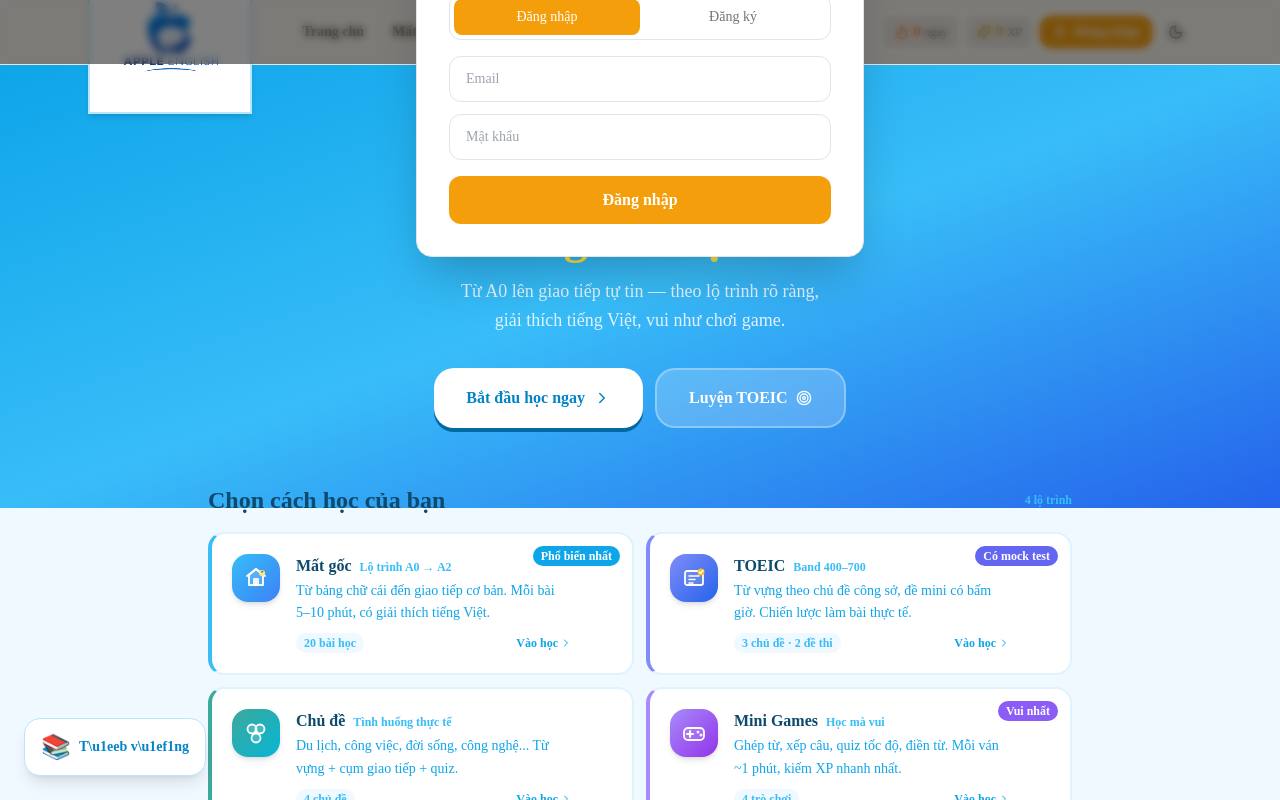
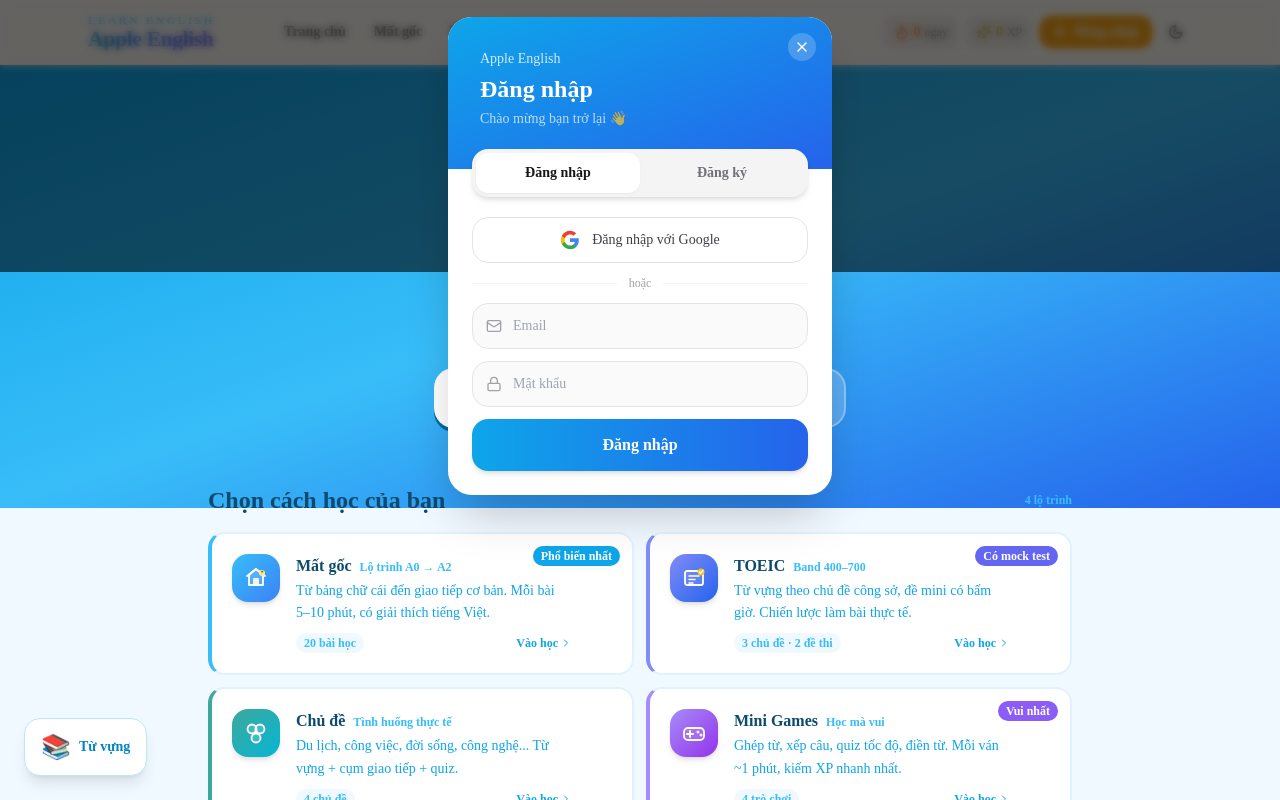
Before and after one commit to NguyeQuanHuy/apple-english, a Next.js app: page / in a window 1280 px wide. Both pictures are taken after a click on the button "Đăng nhập". Shown: the top 800 px of the page. Built offline with nearby package versions, Linux system fonts and the light colour scheme; no server answers.

Commit message:
fix: redirect URL dung trang Apple English

```diff
--- a/app/layout.tsx
+++ b/app/layout.tsx
@@ -89,9 +89,9 @@ export default function RootLayout({ children }: { children: React.ReactNode })
           <ReadingProgress />
           <TopBar />
           <main className="flex-1">{children}</main>
-          <a href="/learn/topics" title="T\u1eeb v\u1ef1ng theo ch\u1ee7 \u0111\u1ec1" className="fixed bottom-6 left-6 z-50 flex items-center gap-2 px-4 py-3 rounded-2xl bg-white dark:bg-ink-900 border border-sky-200 dark:border-sky-800 shadow-lg hover:shadow-xl hover:scale-105 active:scale-95 transition-all duration-200 group">
+          <a href="/learn/topics" title="Từ vựng theo chủ đề" className="fixed bottom-6 left-6 z-50 flex items-center gap-2 px-4 py-3 rounded-2xl bg-white dark:bg-ink-900 border border-sky-200 dark:border-sky-800 shadow-lg hover:shadow-xl hover:scale-105 active:scale-95 transition-all duration-200 group">
             <span className="text-2xl">📚</span>
-            <span className="text-sm font-bold text-sky-600 dark:text-sky-400 hidden sm:block">T\u1eeb v\u1ef1ng</span>
+            <span className="text-sm font-bold text-sky-600 dark:text-sky-400 hidden sm:block">Từ vựng</span>
           </a>
           <Footer />
         </ThemeProvider>
--- a/components/AuthModal.tsx
+++ b/components/AuthModal.tsx
@@ -1,17 +1,20 @@
 "use client";
 import { useState } from "react";
 import { supabase } from "@/lib/supabase";
-import { X } from "lucide-react";
-export function AuthModal({ onClose }) {
+import { X, Mail, Lock, Chrome } from "lucide-react";
+
+export function AuthModal({ onClose }: { onClose: () => void }) {
   const [tab, setTab] = useState("login");
   const [email, setEmail] = useState("");
   const [password, setPassword] = useState("");
   const [loading, setLoading] = useState(false);
   const [msg, setMsg] = useState("");
   const [error, setError] = useState("");
+
   async function handleGoogle() {
-    await supabase.auth.signInWithOAuth({ provider: "google", options: { redirectTo: window.location.origin } });
+    await supabase.auth.signInWithOAuth({ provider: "google", options: { redirectTo: "https://apple-english-py.vercel.app" } });
   }
+
   async function handleSubmit() {
     setLoading(true); setError(""); setMsg("");
     if (tab === "login") {
@@ -20,42 +23,81 @@ export function AuthModal({ onClose }) {
     } else {
       const { error } = await supabase.auth.signUp({ email, password });
       if (error) setError(error.message);
-      else setMsg("Kiểm tra email để xác nhận tài khoản!");
+      else setMsg("Đă gửi email xác nhận! Kiểm tra hộp thư nhé.");
     }
     setLoading(false);
   }
+
   return (
-    <div className="fixed inset-0 z-50 flex items-center justify-center bg-black/50 backdrop-blur-sm p-4" onClick={onClose}>
-      <div className="bg-white dark:bg-zinc-900 rounded-2xl border border-zinc-200 dark:border-zinc-800 w-full max-w-md p-8 shadow-2xl" onClick={e => e.stopPropagation()}>
-        <div className="flex items-center justify-between mb-6">
-          <h2 className="text-xl font-bold">{tab === "login" ? "Đăng nhập" : "Đăng ký"}</h2>
-          <button onClick={onClose} className="p-2 rounded-xl hover:bg-zinc-100 dark:hover:bg-zinc-800"><X className="w-5 h-5" /></button>
+    <div className="fixed inset-0 z-50 flex items-center justify-center bg-black/60 backdrop-blur-sm p-4 pt-64" onClick={onClose}>
+      <div className="bg-white dark:bg-zinc-900 rounded-3xl w-full max-w-sm shadow-2xl overflow-hidden" onClick={e => e.stopPropagation()}>
+
+        {/* Header */}
+        <div className="relative bg-gradient-to-br from-sky-500 to-blue-600 px-8 pt-8 pb-10">
+          <button onClick={onClose} className="absolute top-4 right-4 p-1.5 rounded-full bg-white/20 hover:bg-white/30 text-white transition-all">
+            <X className="w-4 h-4" />
+          </button>
+          <div className="text-white">
+            <p className="text-sm font-medium opacity-80 mb-1">Apple English</p>
+            <h2 className="text-2xl font-black">{tab === "login" ? "Đăng nhập" : "Tạo tài khoản"}</h2>
+            <p className="text-sm opacity-70 mt-1">{tab === "login" ? "Chào mừng bạn trở lại 👋" : "Bắt đầu hành trình học tiếng Anh 🚀"}</p>
+          </div>
         </div>
-        <button onClick={handleGoogle} className="w-full flex items-center justify-center gap-3 border border-zinc-200 dark:border-zinc-700 rounded-xl py-3 hover:bg-zinc-50 dark:hover:bg-zinc-800 mb-4 font-medium text-sm">
-          <svg className="w-5 h-5" viewBox="0 0 24 24"><path fill="#4285F4" d="M22.56 12.25c0-.78-.07-1.53-.2-2.25H12v4.26h5.92c-.26 1.37-1.04 2.53-2.21 3.31v2.77h3.57c2.08-1.92 3.28-4.74 3.28-8.09z"/><path fill="#34A853" d="M12 23c2.97 0 5.46-.98 7.28-2.66l-3.57-2.77c-.98.66-2.23 1.06-3.71 1.06-2.86 0-5.29-1.93-6.16-4.53H2.18v2.84C3.99 20.53 7.7 23 12 23z"/><path fill="#FBBC05" d="M5.84 14.09c-.22-.66-.35-1.36-.35-2.09s.13-1.43.35-2.09V7.07H2.18C1.43 8.55 1 10.22 1 12s.43 3.45 1.18 4.93l3.66-2.84z"/><path fill="#EA4335" d="M12 5.38c1.62 0 3.06.56 4.21 1.64l3.15-3.15C17.45 2.09 14.97 1 12 1 7.7 1 3.99 3.47 2.18 7.07l3.66 2.84c.87-2.6 3.3-4.53 6.16-4.53z"/></svg>
-          Đăng nhập với Google
-        </button>
-        <div className="flex items-center gap-3 mb-4">
-          <div className="flex-1 h-px bg-zinc-200 dark:bg-zinc-700" />
-          <span className="text-xs text-zinc-400">hoặc</span>
-          <div className="flex-1 h-px bg-zinc-200 dark:bg-zinc-700" />
-        </div>
-        <div className="flex rounded-xl border border-zinc-200 dark:border-zinc-700 p-1 mb-4">
-          {["login","register"].map(t => (
-            <button key={t} onClick={() => setTab(t)} className={"flex-1 py-2 rounded-lg text-sm font-medium transition-all " + (tab===t ? "bg-amber-500 text-white" : "text-zinc-500")}>
+
+        {/* Tab toggle */}
+        <div className="flex bg-zinc-100 dark:bg-zinc-800 mx-6 -mt-5 rounded-2xl p-1 relative z-10 shadow-md">
+          {["login", "register"].map(t => (
+            <button key={t} onClick={() => setTab(t)}
+              className={"flex-1 py-2.5 rounded-xl text-sm font-semibold transition-all " + (tab === t ? "bg-white dark:bg-zinc-700 text-zinc-900 dark:text-white shadow-sm" : "text-zinc-500 hover:text-zinc-700")}>
               {t === "login" ? "Đăng nhập" : "Đăng ký"}
             </button>
           ))}
         </div>
-        <div className="space-y-3 mb-4">
-          <input type="email" placeholder="Email" value={email} onChange={e => setEmail(e.target.value)} className="w-full px-4 py-3 rounded-xl border border-zinc-200 dark:border-zinc-700 bg-white dark:bg-zinc-800 text-sm outline-none focus:border-amber-400" />
-          <input type="password" placeholder="Mật khẩu" value={password} onChange={e => setPassword(e.target.value)} onKeyDown={e => e.key === "Enter" && handleSubmit()} className="w-full px-4 py-3 rounded-xl border border-zinc-200 dark:border-zinc-700 bg-white dark:bg-zinc-800 text-sm outline-none focus:border-amber-400" />
+
+        {/* Body */}
+        <div className="px-6 pt-5 pb-6 space-y-3">
+
+          {/* Google */}
+          <button onClick={handleGoogle}
+            className="w-full flex items-center justify-center gap-3 border border-zinc-200 dark:border-zinc-700 rounded-2xl py-3 hover:bg-zinc-50 dark:hover:bg-zinc-800 transition-all text-sm font-medium text-zinc-700 dark:text-zinc-300">
+            <svg className="w-5 h-5" viewBox="0 0 24 24">
+              <path fill="#4285F4" d="M22.56 12.25c0-.78-.07-1.53-.2-2.25H12v4.26h5.92c-.26 1.37-1.04 2.53-2.21 3.31v2.77h3.57c2.08-1.92 3.28-4.74 3.28-8.09z"/>
+              <path fill="#34A853" d="M12 23c2.97 0 5.46-.98 7.28-2.66l-3.57-2.77c-.98.66-2.23 1.06-3.71 1.06-2.86 0-5.29-1.93-6.16-4.53H2.18v2.84C3.99 20.53 7.7 23 12 23z"/>
+              <path fill="#FBBC05" d="M5.84 14.09c-.22-.66-.35-1.36-.35-2.09s.13-1.43.35-2.09V7.07H2.18C1.43 8.55 1 10.22 1 12s.43 3.45 1.18 4.93l3.66-2.84z"/>
+              <path fill="#EA4335" d="M12 5.38c1.62 0 3.06.56 4.21 1.64l3.15-3.15C17.45 2.09 14.97 1 12 1 7.7 1 3.99 3.47 2.18 7.07l3.66 2.84c.87-2.6 3.3-4.53 6.16-4.53z"/>
+            </svg>
+            Đăng nhập với Google
+          </button>
+
+          <div className="flex items-center gap-3">
+            <div className="flex-1 h-px bg-zinc-100 dark:bg-zinc-800" />
+            <span className="text-xs text-zinc-400">hoặc</span>
+            <div className="flex-1 h-px bg-zinc-100 dark:bg-zinc-800" />
+          </div>
+
+          {/* Email */}
+          <div className="relative">
+            <Mail className="absolute left-3.5 top-1/2 -translate-y-1/2 w-4 h-4 text-zinc-400" />
+            <input type="email" placeholder="Email" value={email} onChange={e => setEmail(e.target.value)}
+              className="w-full pl-10 pr-4 py-3 rounded-2xl border border-zinc-200 dark:border-zinc-700 bg-zinc-50 dark:bg-zinc-800 text-sm outline-none focus:border-sky-400 focus:bg-white dark:focus:bg-zinc-700 transition-all" />
+          </div>
+
+          {/* Password */}
+          <div className="relative">
+            <Lock className="absolute left-3.5 top-1/2 -translate-y-1/2 w-4 h-4 text-zinc-400" />
+            <input type="password" placeholder="Mật khẩu" value={password} onChange={e => setPassword(e.target.value)}
+              onKeyDown={e => e.key === "Enter" && handleSubmit()}
+              className="w-full pl-10 pr-4 py-3 rounded-2xl border border-zinc-200 dark:border-zinc-700 bg-zinc-50 dark:bg-zinc-800 text-sm outline-none focus:border-sky-400 focus:bg-white dark:focus:bg-zinc-700 transition-all" />
+          </div>
+
+          {error && <p className="text-red-500 text-xs px-1">{error}</p>}
+          {msg && <p className="text-emerald-500 text-xs px-1">{msg}</p>}
+
+          <button onClick={handleSubmit} disabled={loading}
+            className="w-full bg-gradient-to-r from-sky-500 to-blue-600 hover:from-sky-600 hover:to-blue-700 disabled:opacity-50 text-white font-bold py-3.5 rounded-2xl transition-all shadow-md hover:shadow-lg active:scale-[0.98] mt-1">
+            {loading ? "Đang xử lý..." : tab === "login" ? "Đăng nhập" : "Tạo tài khoản"}
+          </button>
         </div>
-        {error && <p className="text-red-500 text-xs mb-3">{error}</p>}
-        {msg && <p className="text-emerald-500 text-xs mb-3">{msg}</p>}
-        <button onClick={handleSubmit} disabled={loading} className="w-full bg-amber-500 hover:bg-amber-600 disabled:opacity-50 text-white font-semibold py-3 rounded-xl transition-all">
-          {loading ? "Đang xử lý..." : tab === "login" ? "Đăng nhập" : "Đăng ký"}
-        </button>
       </div>
     </div>
   );
--- a/components/top-bar.tsx
+++ b/components/top-bar.tsx
@@ -17,8 +17,9 @@ export function TopBar() {
     <header className="sticky top-0 z-40 backdrop-blur-md bg-paper-50/80 dark:bg-ink-900/80 border-b border-ink-900/8 dark:border-paper-50/8">
       <div className="max-w-6xl mx-auto px-4 sm:px-6 h-16 flex items-center justify-between">
         <Link href="/" className="flex items-center group">
-          <div className="px-4 pt-4 pb-2 mt-2 border-2 border-sky-200 dark:border-sky-700 bg-white dark:bg-ink-900 shadow-md">
-            <Image src="/logo.png" alt="Apple English" width={600} height={140} className="h-32 w-auto object-contain" priority />
+          <div className="flex flex-col leading-none gap-0.5">
+            <span className="text-[11px] font-semibold tracking-[0.25em] text-sky-400 uppercase">Learn English</span>
+            <span className="font-display text-[22px] font-black tracking-tight bg-gradient-to-r from-sky-600 via-blue-600 to-indigo-600 bg-clip-text text-transparent">Apple English</span>
           </div>
         </Link>
         <nav className="hidden md:flex items-center gap-1">
```
